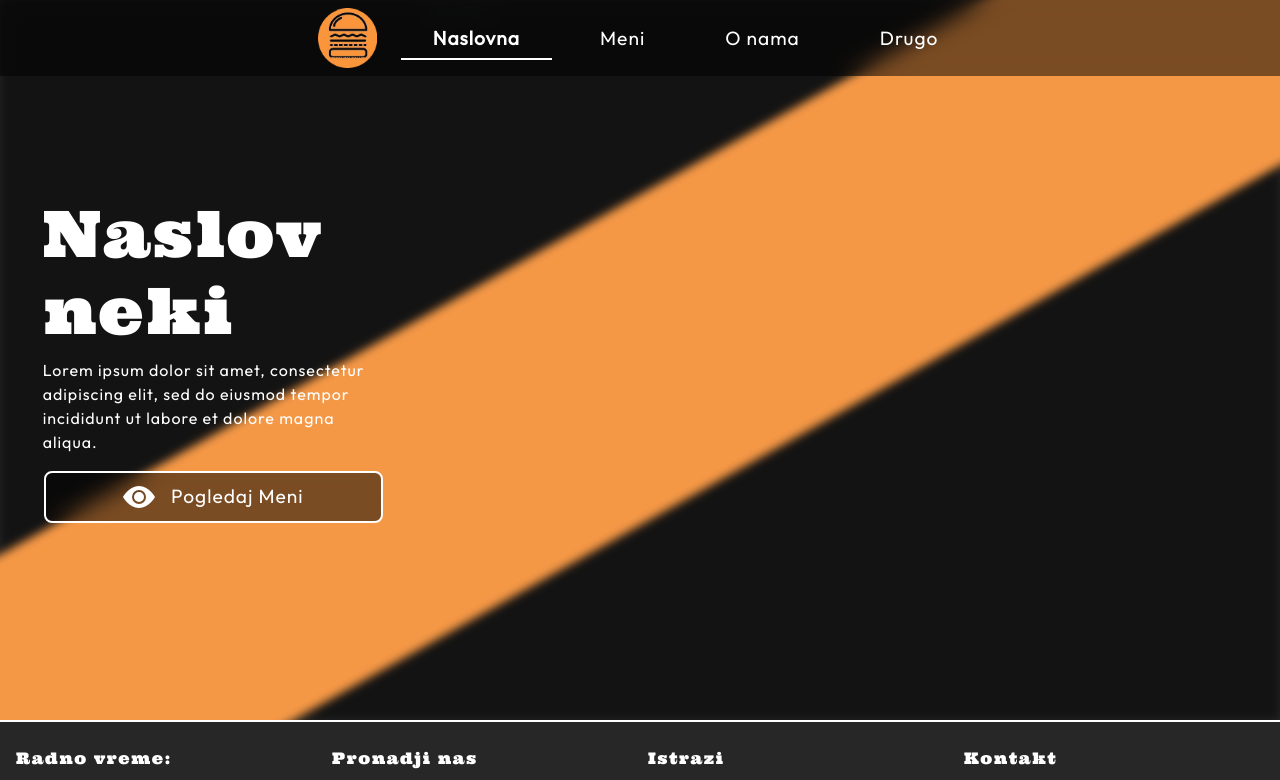
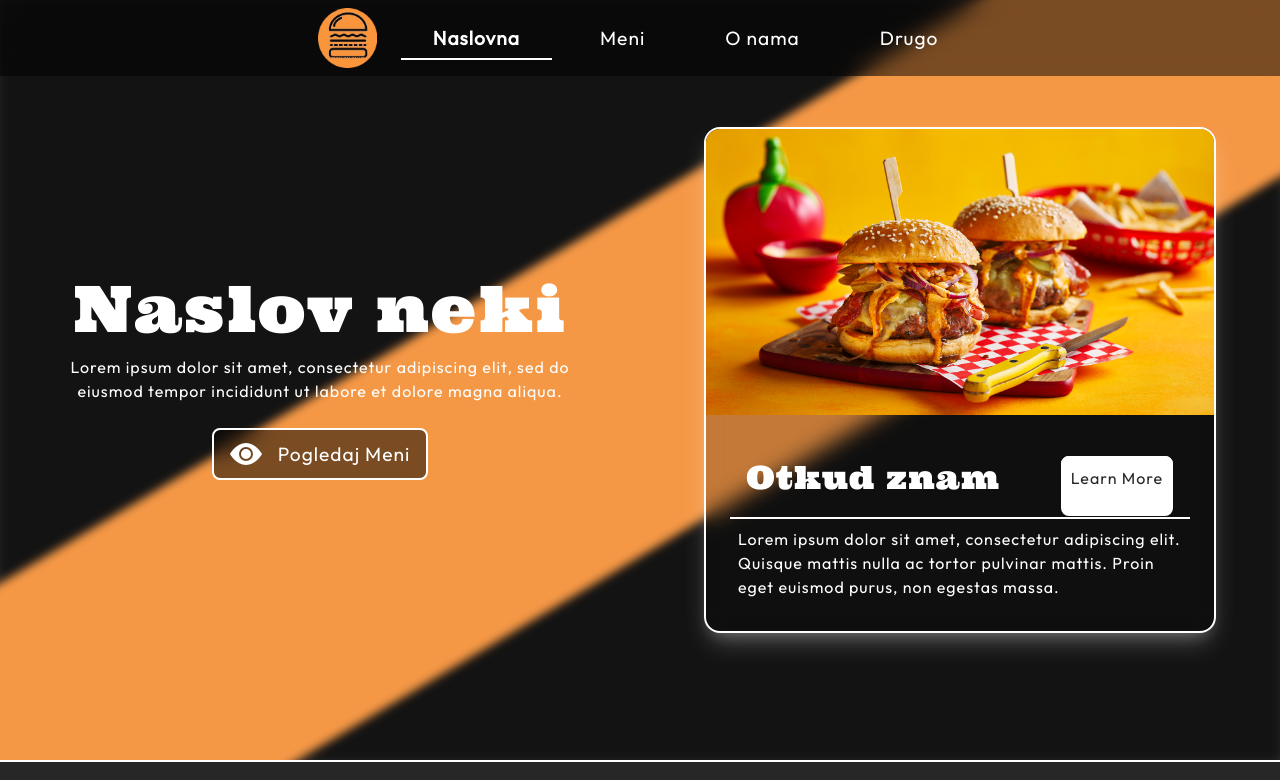
Before and after one commit to nikola-velemir/CrniDzo, a React (Vite) app: page / in a window 1280 px wide. Shown: the top 780 px of the page. Built offline with nearby package versions, Linux system fonts and the light colour scheme.

Commit message:
[wip] hero banner card

```diff
--- a/src/App.css
+++ b/src/App.css
@@ -380,7 +380,7 @@ footer .footer-link-icon {
 }
 .page-banner {
   width: 100%;
-  height: 90vh;
+  height: 95vh;
   display: block;
   overflow: hidden;
   position: relative;
@@ -462,6 +462,68 @@ footer .footer-link-icon {
   height: 100%;
   background-color: transparent;
 }
+.page-banner-info > div {
+  width: 100%;
+  height: 100%;
+  display: grid;
+  place-items: center;
+  padding: 10%;
+}
+.banner-card {
+  border-radius: 1rem;
+  background-color: rgba(0, 0, 0, 0.2);
+  border: 2px solid #fff;
+  width: 100%;
+  backdrop-filter: blur(10px);
+  transition: all 0.3s cubic-bezier(0.2, 0, 0, 1);
+  color: #fff;
+  overflow: hidden;
+  display: grid;
+  place-items: center;
+  box-shadow: rgba(255, 255, 255, 0.25) 0px 13px 27px -5px,
+    rgba(255, 255, 255, 0.3) 0px 8px 16px -8px;
+}
+
+.banner-card:hover {
+  backdrop-filter: blur(20px);
+  background-color: rgba(0, 0, 0, 0.4);
+  transform: translateY(-10px);
+  box-shadow: rgba(255, 255, 255, 0.12) 0px 2px 4px 0px,
+    rgba(255, 255, 255, 0.32) 0px 2px 16px 0px;
+}
+.card-title-cta {
+  border-bottom: 2px solid #fff;
+  display: flex;
+  align-content: center;
+  flex-wrap: wrap;
+  justify-content: space-between;
+  align-items: center;
+}
+.card-title {
+  margin: 0;
+  padding: 0.5rem;
+  font-size: 2rem;
+  font-family: "Ultra";
+}
+.banner-card .card-body {
+  padding: 1.5rem;
+}
+.card-title-cta div {
+  height: 100%;
+  padding: 0.5rem;
+  display: grid;
+  place-items: center;
+}
+.card-title-cta div a {
+  height: 100%;
+}
+.card-text {
+  margin: 0;
+  padding: 0.5rem;
+}
+.banner-card .card-body {
+  background-color: transparent;
+}
 .page-banner-image {
   width: 100%;
   display: block;
@@ -470,42 +532,44 @@ footer .footer-link-icon {
 .page-banner-cta-text {
   width: 100%;
   color: white;
+  text-align: center;
 }
 .page-banner-cta-button {
   width: 100%;
   display: grid;
   place-items: center;
 }
-.page-banner-cta-button > .btn {
-  width: 100%;
+.my-btn {
   display: block;
   position: relative;
-  padding: unset;
+  padding: 0.5rem;
+  background-color: transparent;
 }
 
-.page-banner-cta-button .banner-cta-button-content:first-child {
+.my-btn .banner-cta-button-content:first-child {
   backdrop-filter: blur(10px);
   background-color: rgba(0, 0, 0, 0.5);
 }
-.page-banner-cta-button .banner-cta-button-content:nth-child(2) {
+.my-btn .banner-cta-button-content:nth-child(2) {
   position: absolute;
-  top: 0;
-  left: 0;
-  right: 0;
-  bottom: 0;
+  top: 0.5rem;
+  left: 0.5rem;
+  right: 0.5rem;
+  bottom: 0.5rem;
   background-color: #fff;
   color: #272727;
-  border: 2px solid #272727;
+  border: 2px solid #fff;
 }
 .banner-cta-button-content {
   display: flex;
   align-content: flex-start;
   justify-content: center;
   flex-wrap: wrap;
-  height: auto;
+  height: 100%;
   color: #fff;
   border: #fff 2px solid;
   border-radius: 0.5rem;
+  padding: 0rem 0.5rem;
   transition: all 0.3s cubic-bezier(0.2, 0, 0, 1);
 }
 .banner-cta-button-content.fade-in {
--- /dev/null
+++ b/src/Components/Hero/Banner/PageBanner.tsx
@@ -0,0 +1,12 @@
+import BannerContent from "./SubComponents/BannerContent/BannerContent";
+import BannerFilter from "./SubComponents/BannerFilter/BannerFilter";
+const PageBanner = () => {
+  return (
+    <div className="page-banner">
+      <BannerFilter></BannerFilter>
+      <BannerContent></BannerContent>
+    </div>
+  );
+};
+
+export default PageBanner;
--- /dev/null
+++ b/src/Components/Hero/Banner/SubComponents/BannerContent/BannerContent.tsx
@@ -0,0 +1,13 @@
+import BannerCta from "./BannerCta/BannerCta";
+import BannerInfo from "./BannerInfo/BannerInfo";
+
+const BannerContent = () => {
+  return (
+    <div className="page-banner-content row">
+      <BannerCta></BannerCta>
+      <BannerInfo></BannerInfo>
+    </div>
+  );
+};
+
+export default BannerContent;
--- /dev/null
+++ b/src/Components/Hero/Banner/SubComponents/BannerContent/BannerCta/BannerCta.tsx
@@ -0,0 +1,21 @@
+import BannerCtaText from "./BannerCtaText";
+import BannerCtaButton from "./BannerCtaButton";
+import eye_icon from "../../../../../../assets/icons/eye-fill.svg";
+import eye_icon_hovered from "../../../../../../assets/icons/eye-fill-hovered.svg";
+
+const BannerCta = () => {
+  return (
+    <div className="col-lg-6 page-banner-cta">
+      <div>
+        <BannerCtaText></BannerCtaText>
+        <BannerCtaButton
+          button_icon_regular={eye_icon}
+          button_icon_hovered={eye_icon_hovered}
+          button_text={"Pogledaj Meni"}
+        ></BannerCtaButton>
+      </div>
+    </div>
+  );
+};
+
+export default BannerCta;
--- a/src/Components/Hero/SubComponents/BannerCtaButton.tsx
+++ b/src/Components/Hero/Banner/SubComponents/BannerContent/BannerCta/BannerCtaButton.tsx
@@ -16,7 +16,7 @@ const BannerCtaButton = ({
     <div className="page-banner-cta-button">
       <button
         type="button"
-        className="btn"
+        className="btn my-btn"
         onMouseOver={() => {
           setIsHovered(true);
         }}
--- /dev/null
+++ b/src/Components/Hero/Banner/SubComponents/BannerContent/BannerCta/BannerCtaText.tsx
@@ -0,0 +1,15 @@
+const BannerCtaText = () => {
+  return (
+    <div className="page-banner-cta-text">
+      <div>
+        <h1>Naslov neki</h1>
+        <p>
+          Lorem ipsum dolor sit amet, consectetur adipiscing elit, sed do
+          eiusmod tempor incididunt ut labore et dolore magna aliqua.
+        </p>
+      </div>
+    </div>
+  );
+};
+
+export default BannerCtaText;
--- /dev/null
+++ b/src/Components/Hero/Banner/SubComponents/BannerContent/BannerInfo/BannerCard.tsx
@@ -0,0 +1,31 @@
+type BannerCardProps = {
+  img_src: string;
+  card_title: string;
+  card_text: string;
+};
+
+const BannerCard = ({ img_src, card_title, card_text }: BannerCardProps) => {
+  return (
+    <div className="card banner-card">
+      <div>
+        <img src={img_src} className="card-img-top" alt="..." />
+        <div className="card-body">
+          <div className="card-title-cta">
+            <div>
+              <h5 className="card-title">{card_title}</h5>
+            </div>
+            <div>
+              <a href="#" className="btn my-btn">
+                <div className="banner-cta-button-content">Learn More</div>
+                <div className="banner-cta-button-content">Learn More</div>
+              </a>
+            </div>
+          </div>
+          <p className="card-text">{card_text}</p>
+        </div>
+      </div>
+    </div>
+  );
+};
+
+export default BannerCard;
--- /dev/null
+++ b/src/Components/Hero/Banner/SubComponents/BannerContent/BannerInfo/BannerInfo.tsx
@@ -0,0 +1,21 @@
+import BannerCard from "./BannerCard";
+
+import card_img from "../../../../../../assets/images/banner_card_placeholder.jpg";
+
+const BannerInfo = () => {
+  return (
+    <div className="col-lg-6 page-banner-info">
+      <div>
+        <BannerCard
+          img_src={card_img}
+          card_text={
+            "Lorem ipsum dolor sit amet, consectetur adipiscing elit. Quisque mattis nulla ac tortor pulvinar mattis. Proin eget euismod purus, non egestas massa."
+          }
+          card_title={"Otkud znam"}
+        ></BannerCard>
+      </div>
+    </div>
+  );
+};
+
+export default BannerInfo;
--- /dev/null
+++ b/src/Components/Hero/Banner/SubComponents/BannerFilter/BannerFilter.tsx
@@ -0,0 +1,36 @@
+import { useEffect, useRef, useState } from "react";
+import BannerStrip from "./BannerStrip";
+
+const BannerFilter = () => {
+  const componentRef = useRef<HTMLDivElement>(null);
+  const [dimensions, setDimensions] = useState({ width: 0, height: 0 });
+
+  useEffect(() => {
+    const updateDimensions = () => {
+      if (componentRef.current) {
+        const { width, height } = componentRef.current.getBoundingClientRect();
+        setDimensions({ width, height });
+      }
+    };
+
+    updateDimensions();
+
+    window.addEventListener("resize", updateDimensions);
+
+    return () => {
+      window.removeEventListener("resize", updateDimensions);
+    };
+  }, []);
+  return (
+    <div className="page-banner-filter" ref={componentRef}>
+      <div>
+        <BannerStrip
+          height={dimensions.height}
+          width={dimensions.width}
+        ></BannerStrip>
+      </div>
+    </div>
+  );
+};
+
+export default BannerFilter;
--- /dev/null
+++ b/src/Components/Hero/Banner/SubComponents/BannerFilter/BannerStrip.tsx
@@ -0,0 +1,21 @@
+type BannerStripProps = {
+  height: number;
+  width: number;
+};
+
+const BannerStrip = ({ height, width }: BannerStripProps) => {
+  return (
+    <div
+      className="page-banner-strip"
+      style={{
+        transform: `translate(-50%,-50%) rotate(${
+          -1 * Math.atan(height / width) * (180 / Math.PI)
+        }deg)`,
+      }}
+    >
+      <div></div>
+    </div>
+  );
+};
+
+export default BannerStrip;
--- a/src/Components/Hero/PageBanner.tsx
+++ /dev/null
@@ -1,80 +0,0 @@
-import { useEffect, useRef, useState } from "react";
-import eye_icon from "../../assets/icons/eye-fill.svg";
-import eye_icon_hovered from "../../assets/icons/eye-fill-hovered.svg";
-import BannerCtaButton from "./SubComponents/BannerCtaButton";
-
-type PageBannerProps = {
-  img_src: string;
-  img_alt: string;
-};
-
-const PageBanner = () => {
-  const componentRef = useRef<HTMLDivElement>(null);
-  const [dimensions, setDimensions] = useState({ width: 0, height: 0 });
-
-  useEffect(() => {
-    const updateDimensions = () => {
-      if (componentRef.current) {
-        const { width, height } = componentRef.current.getBoundingClientRect();
-        setDimensions({ width, height });
-      }
-    };
-
-    updateDimensions();
-
-    window.addEventListener("resize", updateDimensions);
-
-    return () => {
-      window.removeEventListener("resize", updateDimensions);
-    };
-  }, []);
-
-  return (
-    <div className="page-banner" ref={componentRef}>
-      <div className="page-banner-filter">
-        <div>
-          <div
-            className="page-banner-strip"
-            style={{
-              transform: `translate(-50%,-50%) rotate(${
-                -1 *
-                Math.atan(dimensions.height / dimensions.width) *
-                (180 / Math.PI)
-              }deg)`,
-            }}
-          >
-            <div></div>
-          </div>
-        </div>
-      </div>
-      <div className="page-banner-content row">
-        <div className="col-lg-4 page-banner-cta">
-          <div>
-            <div className="page-banner-cta-text">
-              <div>
-                <h1>Naslov neki</h1>
-                <p>
-                  Lorem ipsum dolor sit amet, consectetur adipiscing elit, sed
-                  do eiusmod tempor incididunt ut labore et dolore magna aliqua.
-                </p>
-              </div>
-            </div>
-            <BannerCtaButton
-              button_icon_regular={eye_icon}
-              button_icon_hovered={eye_icon_hovered}
-              button_text={"Pogledaj Meni"}
-            ></BannerCtaButton>
-          </div>
-        </div>
-        <div className="col-lg-8 page-banner-info">
-          <div>
-            {dimensions.width}
-            {dimensions.height}
-          </div>
-        </div>
-      </div>
-    </div>
-  );
-};
-
-export default PageBanner;
--- a/src/Pages/Home.tsx
+++ b/src/Pages/Home.tsx
@@ -2,7 +2,7 @@ import { useContext } from "react";
 import { CarouselImageContext } from "../Components/Context/Providers/CarouselImageContext";
 import Navbar from "../Components/Navbar/Navbar";
 import Footer from "../Components/Footer/Footer";
-import PageBanner from "../Components/Hero/PageBanner";
+import PageBanner from "../Components/Hero/Banner/PageBanner";
 
 const Home = () => {
   const imageContext = useContext(CarouselImageContext);
```
Also changed, not shown: src/assets/images/banner_card_placeholder.jpg (added).
